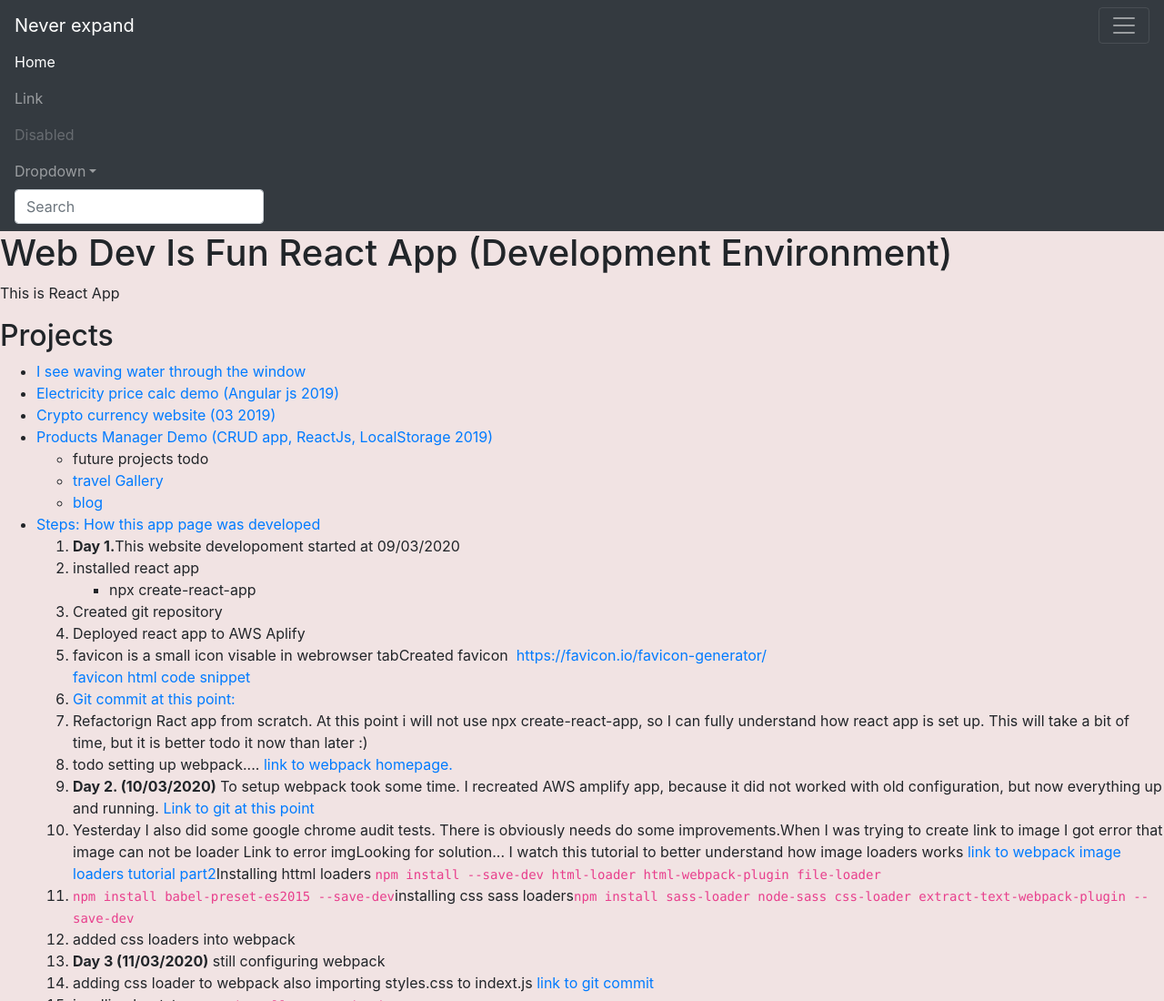
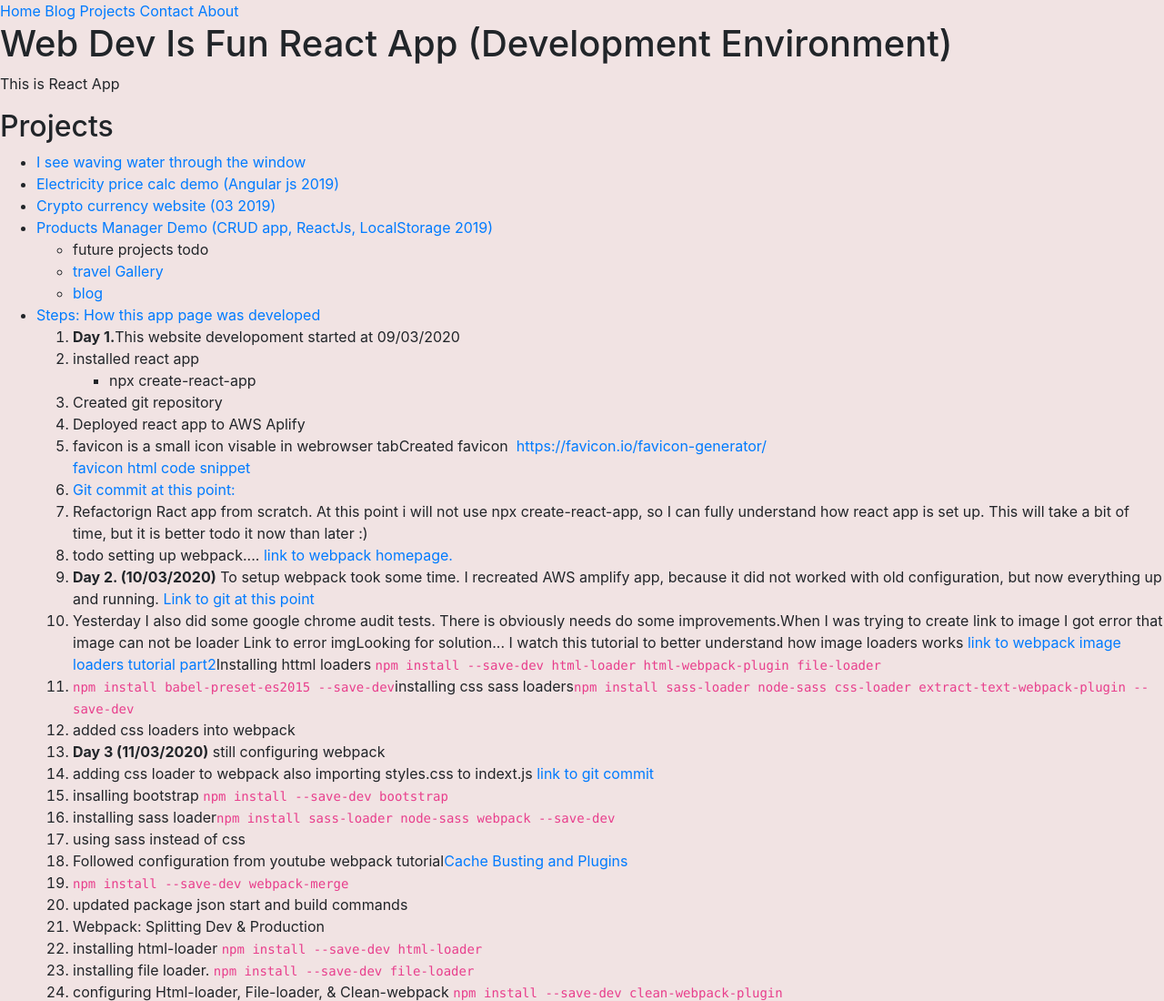
Before and after one commit to PovilasU/webdev-is-fun-app, a React app: page src/template.html in a window 1280 px wide. Shown: the top 1100 px of the page at 91% size. Built offline with nearby package versions, Linux system fonts and the light colour scheme.

Commit message:
npm install --save react-router

```diff
--- a/package.json
+++ b/package.json
@@ -29,7 +29,8 @@
   "homepage": "https://github.com/PovilasU/webdevisfunapp#readme",
   "dependencies": {
     "react": "^16.13.0",
-    "react-dom": "^16.13.0"
+    "react-dom": "^16.13.0",
+    "react-router": "^5.1.2"
   },
   "devDependencies": {
     "babel-core": "^6.26.3",
--- a/src/template.html
+++ b/src/template.html
@@ -8,62 +8,13 @@
     <meta name="description" content="" />
     <meta name="viewport" content="width=device-width, initial-scale=1" />
   </head>
-  <nav class="navbar navbar-dark bg-dark">
-    <a class="navbar-brand" href="#">Never expand</a>
-    <button
-      class="navbar-toggler"
-      type="button"
-      data-toggle="collapse"
-      data-target="#navbarsExample01"
-      aria-controls="navbarsExample01"
-      aria-expanded="true"
-      aria-label="Toggle navigation"
-    >
-      <span class="navbar-toggler-icon"></span>
-    </button>
-
-    <!--boot strap navbar  -->
-
-    <div class="navbar-collapse collapse show" id="navbarsExample01" style="">
-      <ul class="navbar-nav mr-auto">
-        <li class="nav-item active">
-          <a class="nav-link" href="#"
-            >Home <span class="sr-only">(current)</span></a
-          >
-        </li>
-        <li class="nav-item">
-          <a class="nav-link" href="#">Link</a>
-        </li>
-        <li class="nav-item">
-          <a class="nav-link disabled" href="#">Disabled</a>
-        </li>
-        <li class="nav-item dropdown">
-          <a
-            class="nav-link dropdown-toggle"
-            href="http://example.com"
-            id="dropdown01"
-            data-toggle="dropdown"
-            aria-haspopup="true"
-            aria-expanded="false"
-            >Dropdown</a
-          >
-          <div class="dropdown-menu" aria-labelledby="dropdown01">
-            <a class="dropdown-item" href="#">Action</a>
-            <a class="dropdown-item" href="#">Another action</a>
-            <a class="dropdown-item" href="#">Something else here</a>
-          </div>
-        </li>
-      </ul>
-      <form class="form-inline my-2 my-md-0">
-        <input
-          class="form-control"
-          type="text"
-          placeholder="Search"
-          aria-label="Search"
-        />
-      </form>
-    </div>
-  </nav>
+  <div class="topnav">
+    <a class="active" href="#home">Home</a>
+    <a href="#blog">Blog</a>
+    <a href="#projects">Projects</a>
+    <a href="#contact">Contact</a>
+    <a href="#about">About</a>
+  </div>
 
   <body>
     <div id="app"></div>
```
Also changed, not shown: dist/index.html, dist/main.5440e3586cde843baade.bundle.js (renamed from dist/main.b88a8210884f118bda14.bundle.js), dist/vendor.5440e3586cde843baade.bundle.js (renamed from dist/vendor.b88a8210884f118bda14.bundle.js), 3 other files.
